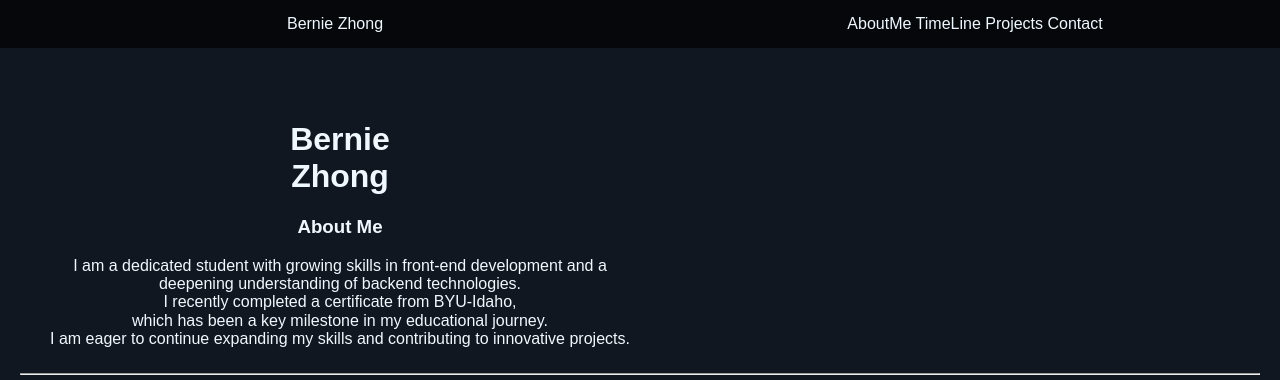
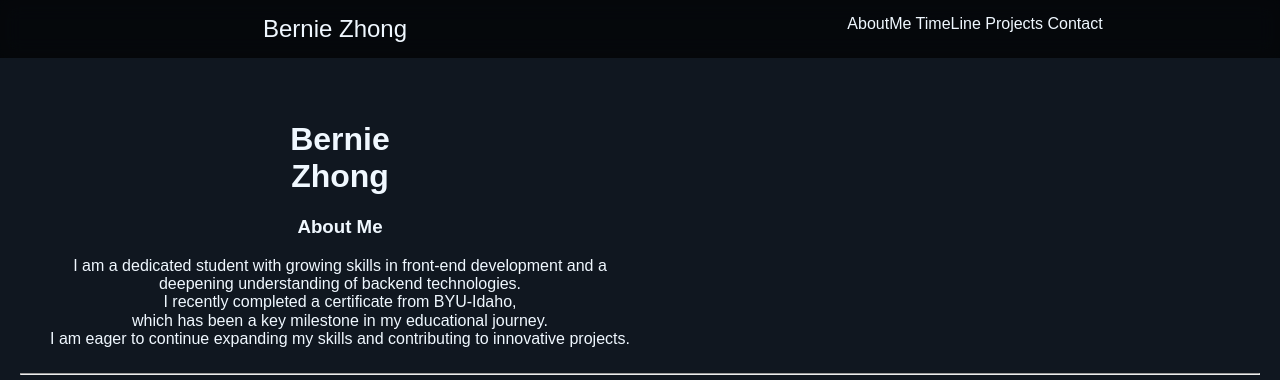
Before and after one commit to Bernie0316/Bernie, a plain HTML site: page index.html in a window 1280 px wide. Shown: the top 380 px of the page. Drawn offline with Linux system fonts and the light colour scheme.

Commit message:
enlarge header name(Bernie)

```diff
--- a/styles/base.css
+++ b/styles/base.css
@@ -23,6 +23,9 @@ header a {
     color: #f0f8ff;
     text-decoration: none;
 }
+#leftHeader {
+    font-size: 1.5em;
+}
 
 main {
     margin-top: 100px;
```
